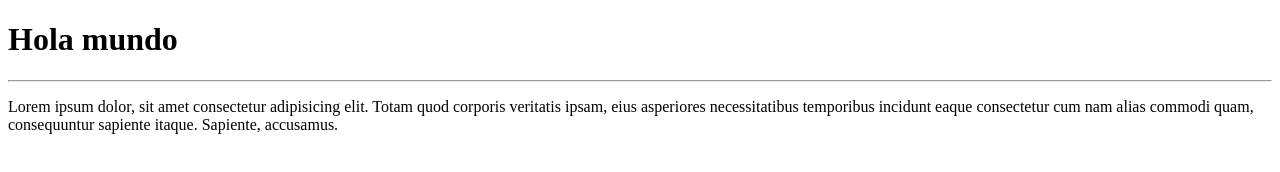
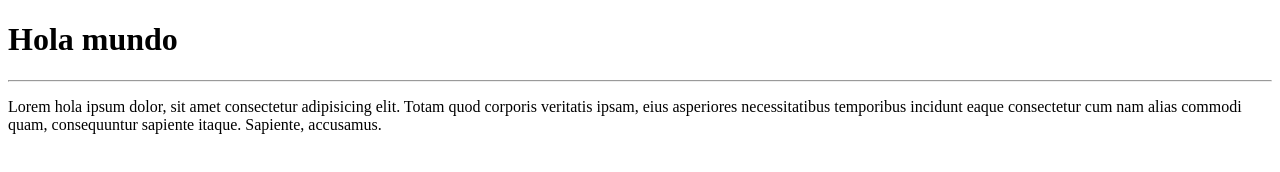
Before and after one commit to michael-pv001/avengers, a plain HTML site: page docs/index.html in a window 1280 px wide. Drawn offline with Linux system fonts and the light colour scheme.

Commit message:
se agrego algo

```diff
--- a/docs/index.html
+++ b/docs/index.html
@@ -9,6 +9,7 @@
 <body>
     <h1>Hola mundo</h1>
     <hr>
-    <p>Lorem ipsum dolor, sit amet consectetur adipisicing elit. Totam quod corporis veritatis ipsam, eius asperiores necessitatibus temporibus incidunt eaque consectetur cum nam alias commodi quam, consequuntur sapiente itaque. Sapiente, accusamus.</p>
+    <p>Lorem  hola
+        ipsum dolor, sit amet consectetur adipisicing elit. Totam quod corporis veritatis ipsam, eius asperiores necessitatibus temporibus incidunt eaque consectetur cum nam alias commodi quam, consequuntur sapiente itaque. Sapiente, accusamus.</p>
 </body>
 </html>
```
